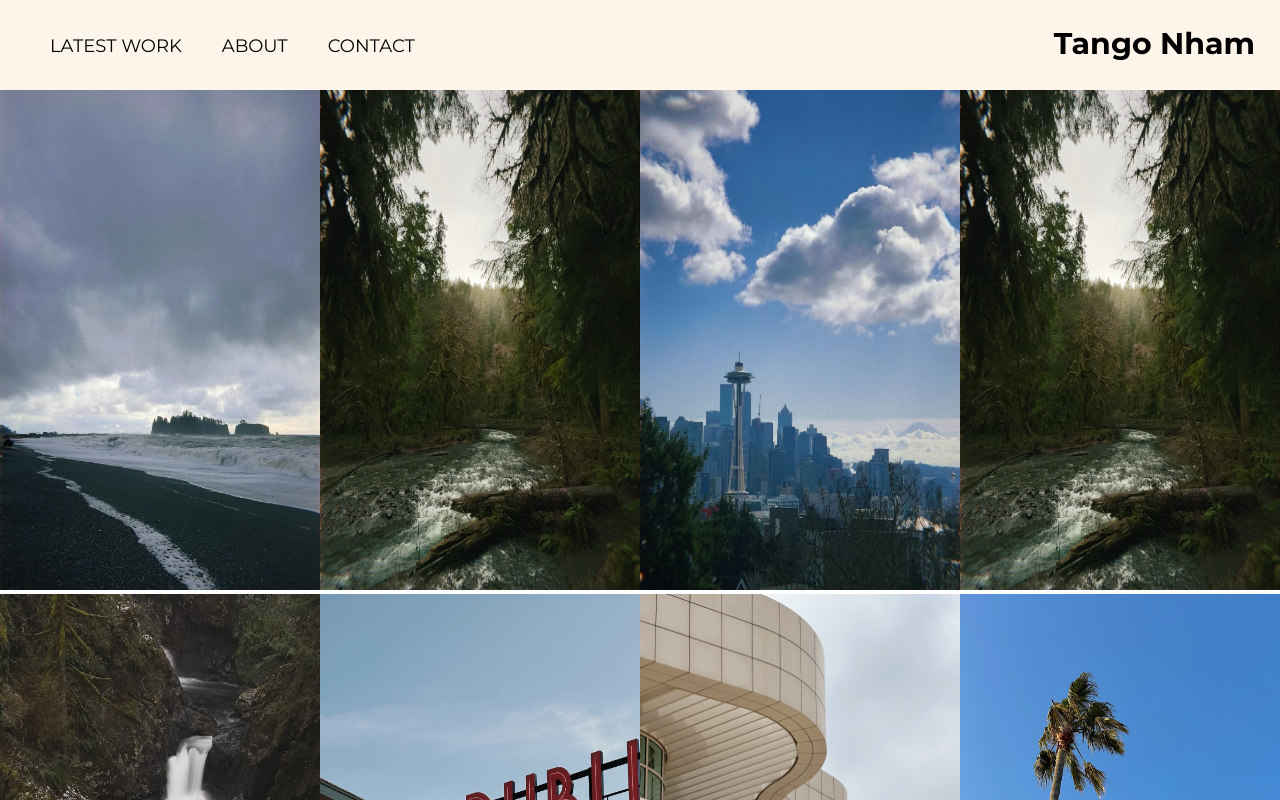
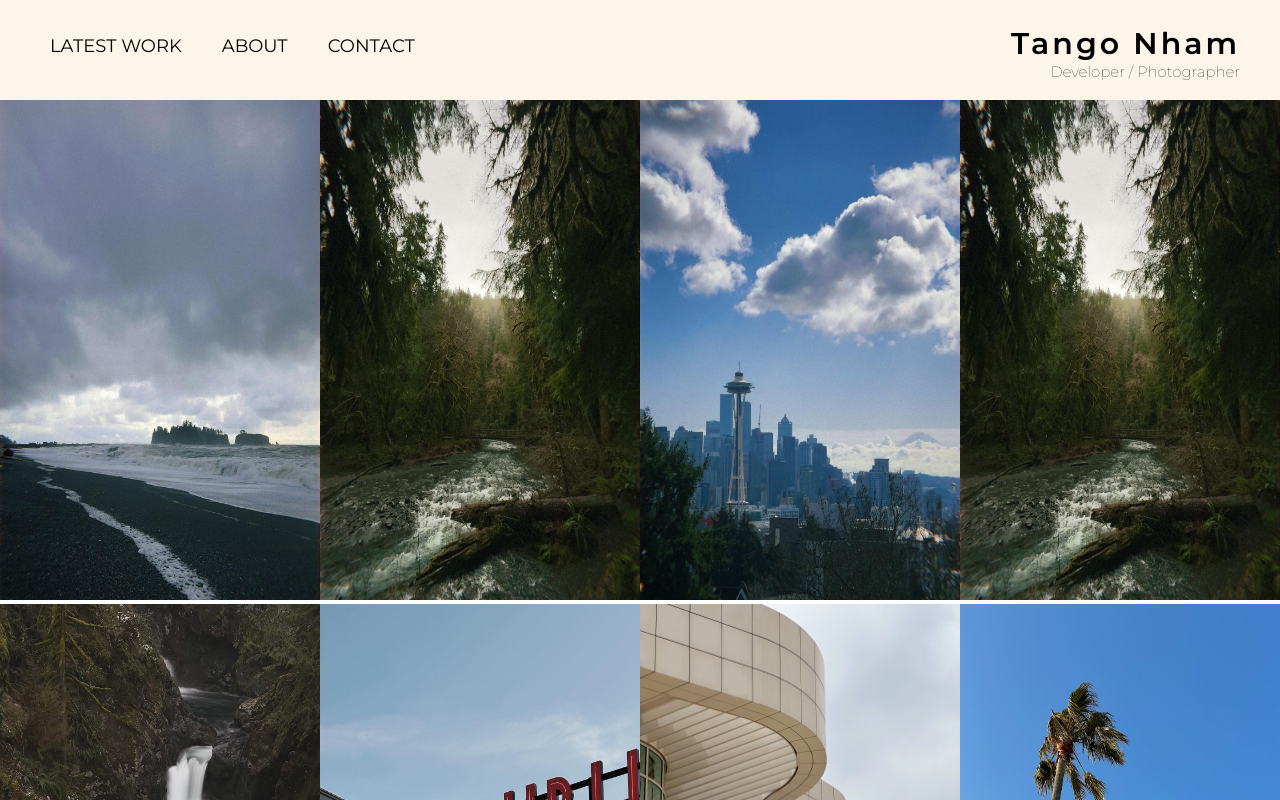
Before and after one commit to TangoCode99/react-practice, a React (Create React App) app: page / in a window 1280 px wide. Shown: the top 800 px of the page. Built offline with nearby package versions, Linux system fonts and the light colour scheme.

Commit message:
Edited Name

```diff
--- a/src/components/header.css
+++ b/src/components/header.css
@@ -8,7 +8,7 @@
     display: flex;
     flex-direction: row;
     justify-content: space-between;
-    height: 90px;
+    height: 100px;
 }
 
 ul {
@@ -41,7 +41,19 @@ a:-webkit-any-link {
 
 .app-name {
     font-size: 30px;
-    font-weight: bold;
-    margin: 25px;
+    font-weight: 600;
+    margin: 25px 40px;
     text-align: center;
+    display: flex;
+    flex-direction: column;
+    align-items: end;
 }
+
+.main-name {
+    letter-spacing: 3px;
+}
+
+.subname {
+    font-size: 15px;
+    font-weight: 100;
+}
--- a/src/components/header.jsx
+++ b/src/components/header.jsx
@@ -16,7 +16,12 @@ export default function Header() {
                     </nav>
                 </div>
                 <div className="app-name">
-                    Tango Nham
+                    <div className="main-name">
+                        Tango Nham
+                    </div>
+                    <div className="subname">
+                        Developer / Photographer
+                    </div>
                 </div>
             </div>
         </header>
```
